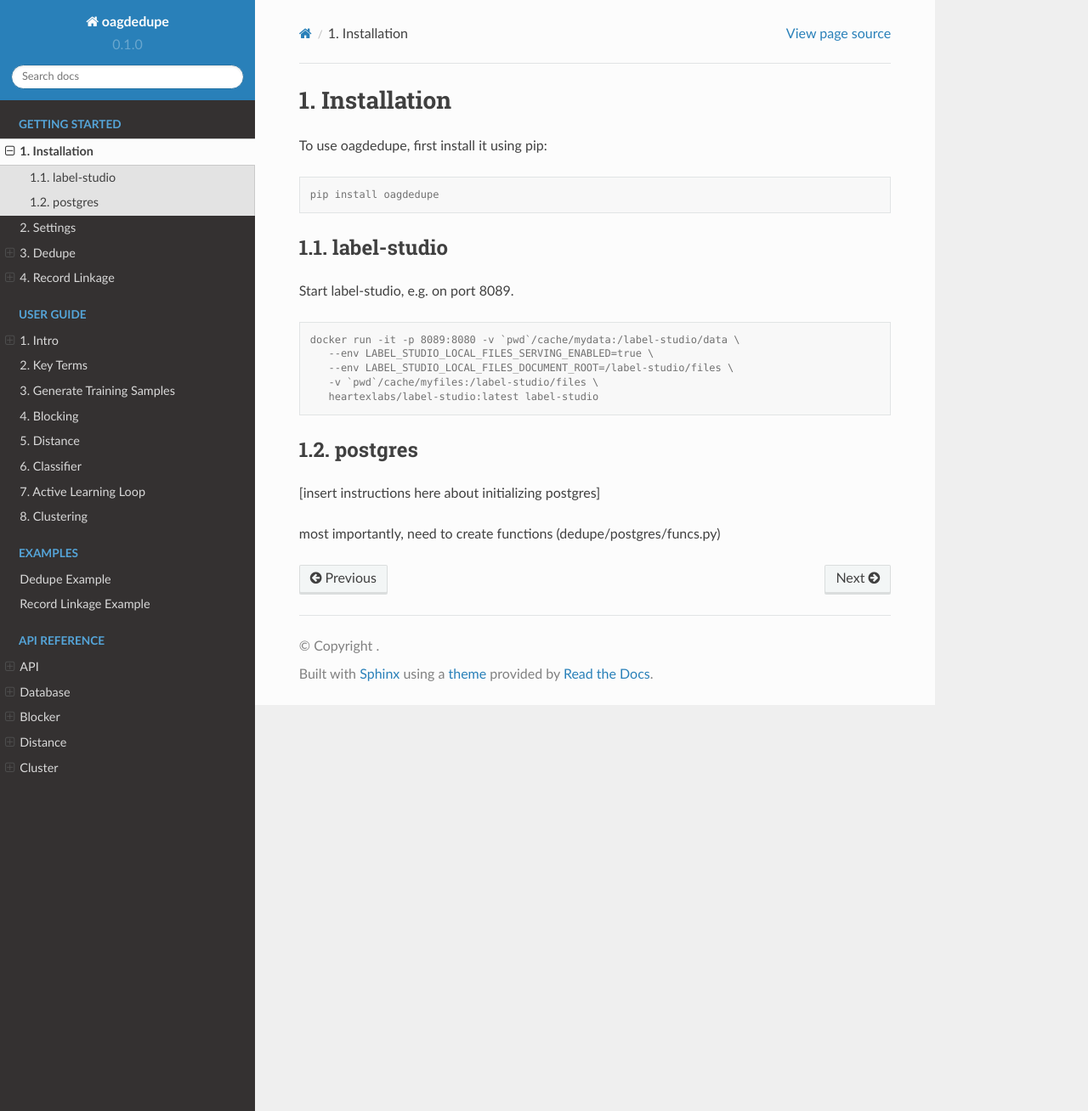
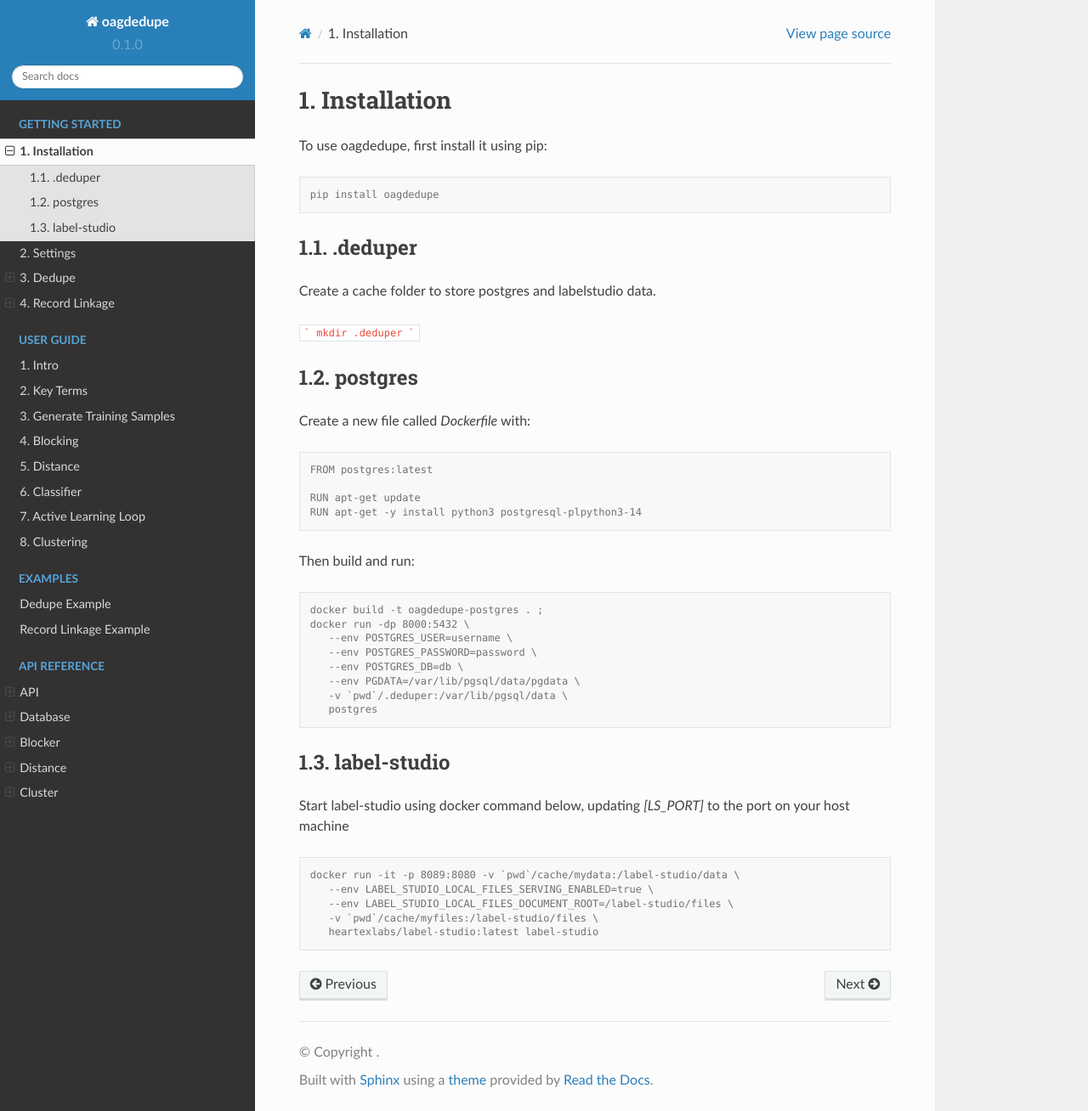
Before and after one commit to chansooligans/oagdedupe, a Sphinx documentation site: the page built from docs/source/usage/installation.rst, in a window 1280 px wide and 1308 px high. Shown: the whole window at 85% size. Built offline with Sphinx 7.4.7 and the Read the Docs theme 2.0.0, drawn with Linux system fonts in a browser that asks for light colours.

Commit message:
update documentation with postgres instructions

````diff
--- a/docs/source/usage/installation.rst
+++ b/docs/source/usage/installation.rst
@@ -7,11 +7,45 @@
 
    pip install oagdedupe
 
+.deduper
+^^^^^^^^^^^^^^^^^^^^^^^^^^^
+
+Create a cache folder to store postgres and labelstudio data.
+
+```
+mkdir .deduper
+```
+
+postgres
+^^^^^^^^^^^^^^^^^^^^^^^^^^^
+
+Create a new file called `Dockerfile` with:
+
+.. code-block:: console
+
+   FROM postgres:latest
+
+   RUN apt-get update
+   RUN apt-get -y install python3 postgresql-plpython3-14
+
+Then build and run:
+
+.. code-block:: console
+
+   docker build -t oagdedupe-postgres . ;
+   docker run -dp 8000:5432 \
+      --env POSTGRES_USER=username \
+      --env POSTGRES_PASSWORD=password \
+      --env POSTGRES_DB=db \
+      --env PGDATA=/var/lib/pgsql/data/pgdata \
+      -v `pwd`/.deduper:/var/lib/pgsql/data \
+      postgres
 
 label-studio
 ^^^^^^^^^^^^^^^^^^^^^^^^^^^
 
-Start label-studio, e.g. on port 8089.
+Start label-studio using docker command below, updating `[LS_PORT]` to the
+port on your host machine
 
 .. code-block:: console
 
@@ -20,10 +54,3 @@
       --env LABEL_STUDIO_LOCAL_FILES_DOCUMENT_ROOT=/label-studio/files \
       -v `pwd`/cache/myfiles:/label-studio/files \
       heartexlabs/label-studio:latest label-studio
-
-postgres
-^^^^^^^^^^^^^^^^^^^^^^^^^^^
-
-[insert instructions here about initializing postgres]
-
-most importantly, need to create functions (dedupe/postgres/funcs.py)
````
Also changed, not shown: docs/source/userguide/intro.md (+0 -16 lines), 4 other files.
